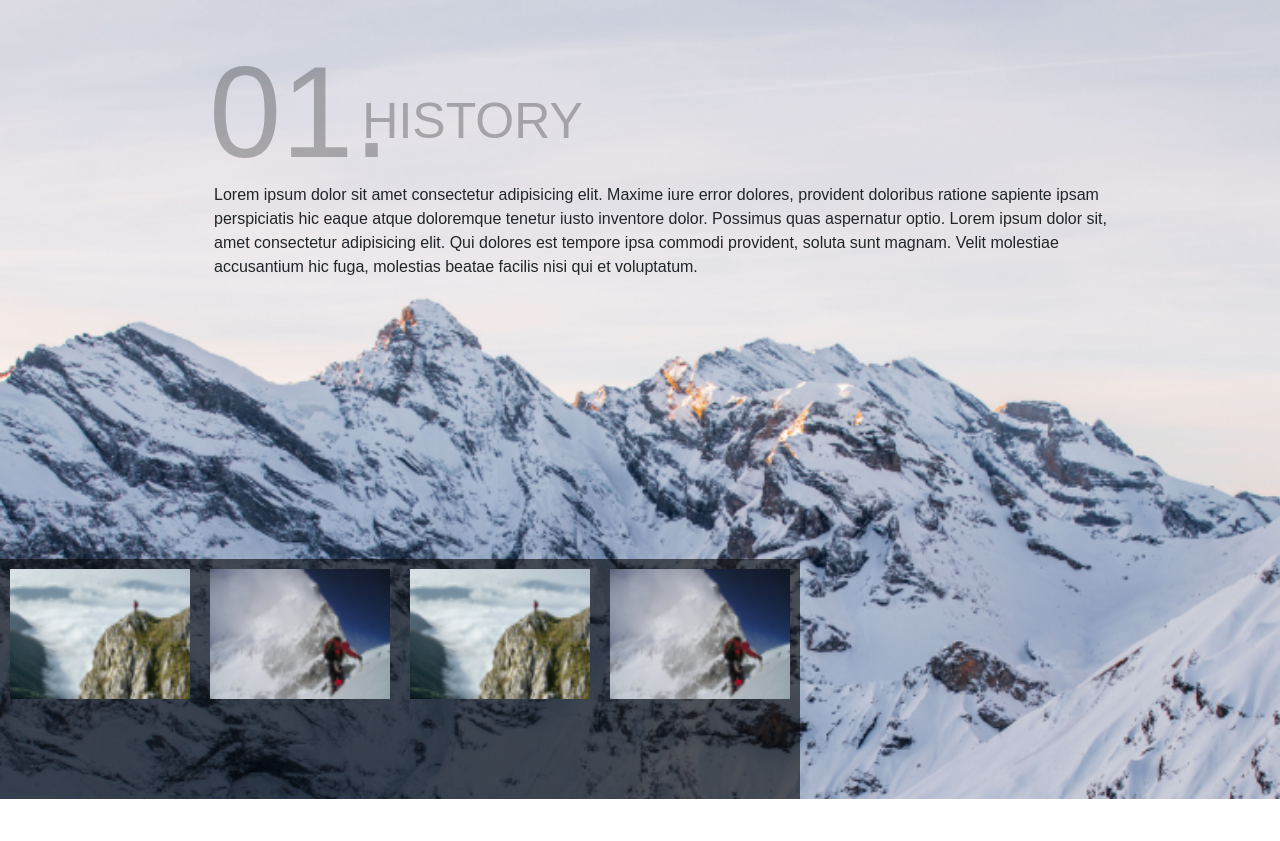
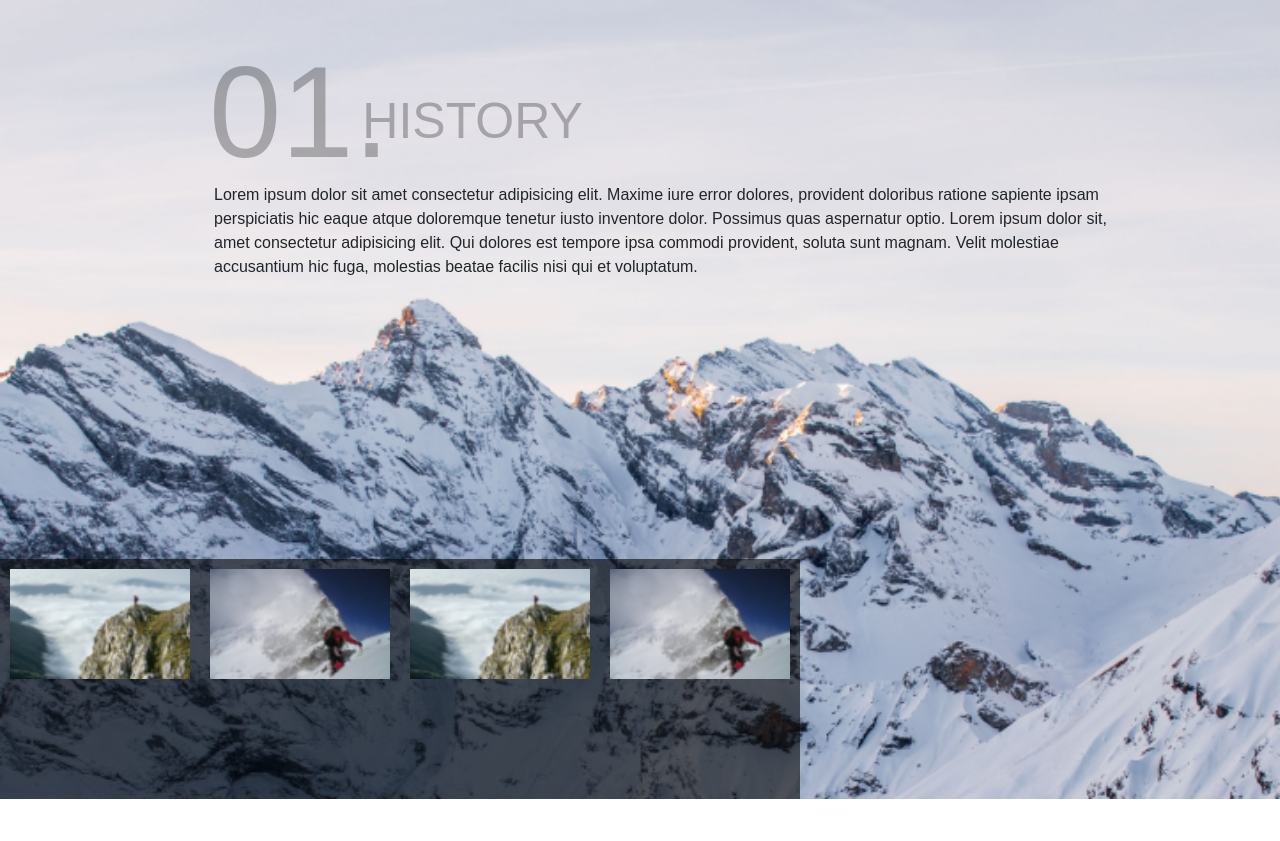
Before and after one commit to savantakash/Los-Angeles-Mountain-Website, a PHP site: page / in a window 1280 px wide. Shown: the part 610-1451 px from the top of the page. Run offline with PHP 8.4, Linux system fonts and the light colour scheme.

Commit message:
Update style.css

```diff
--- a/style.css
+++ b/style.css
@@ -207,7 +207,7 @@
   }
   .thumb img {
     padding: 10px;
-    height: 150px;
+    height: 130px;
     width: 200px;
   }
   .thumb li {
@@ -501,7 +501,7 @@ body {
 }
 .thumb img {
   padding: 10px;
-  height: 150px;
+  height: 130px;
   width: 200px;
 }
 .thumb li {
```
